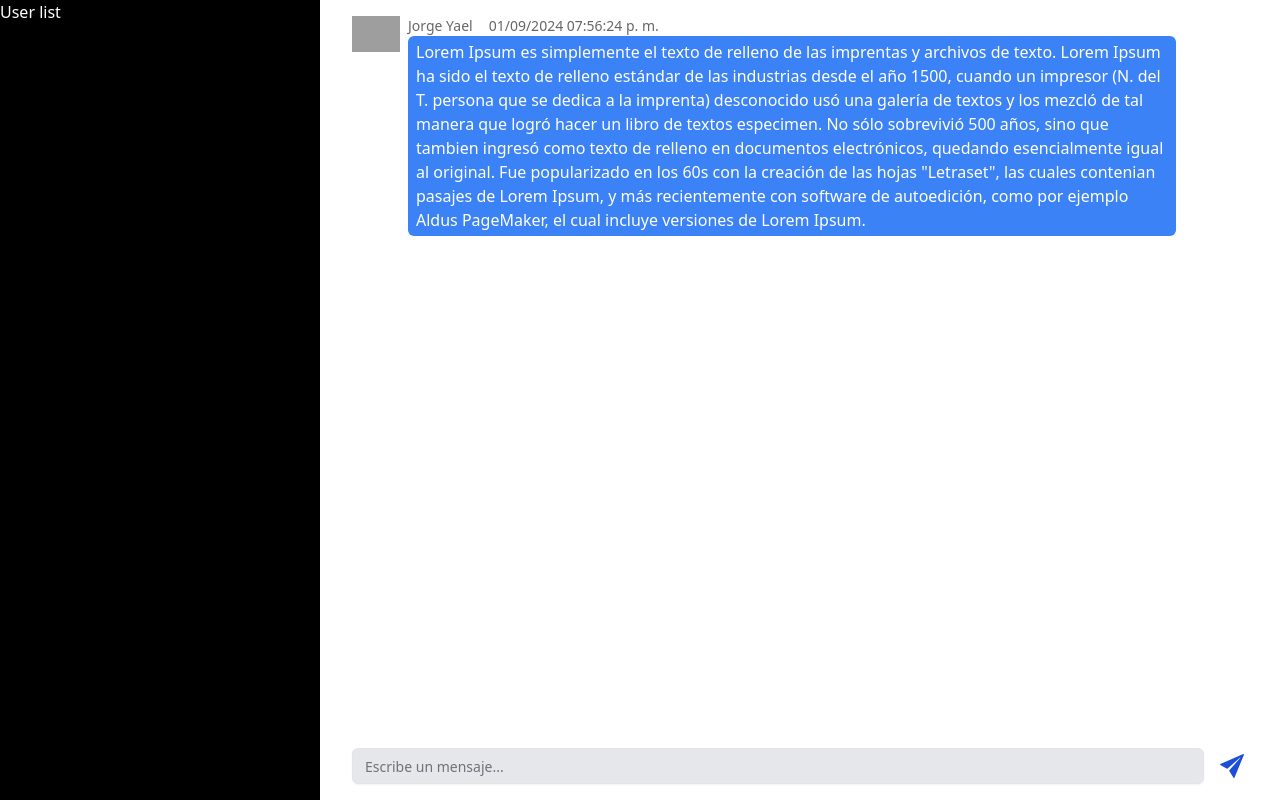
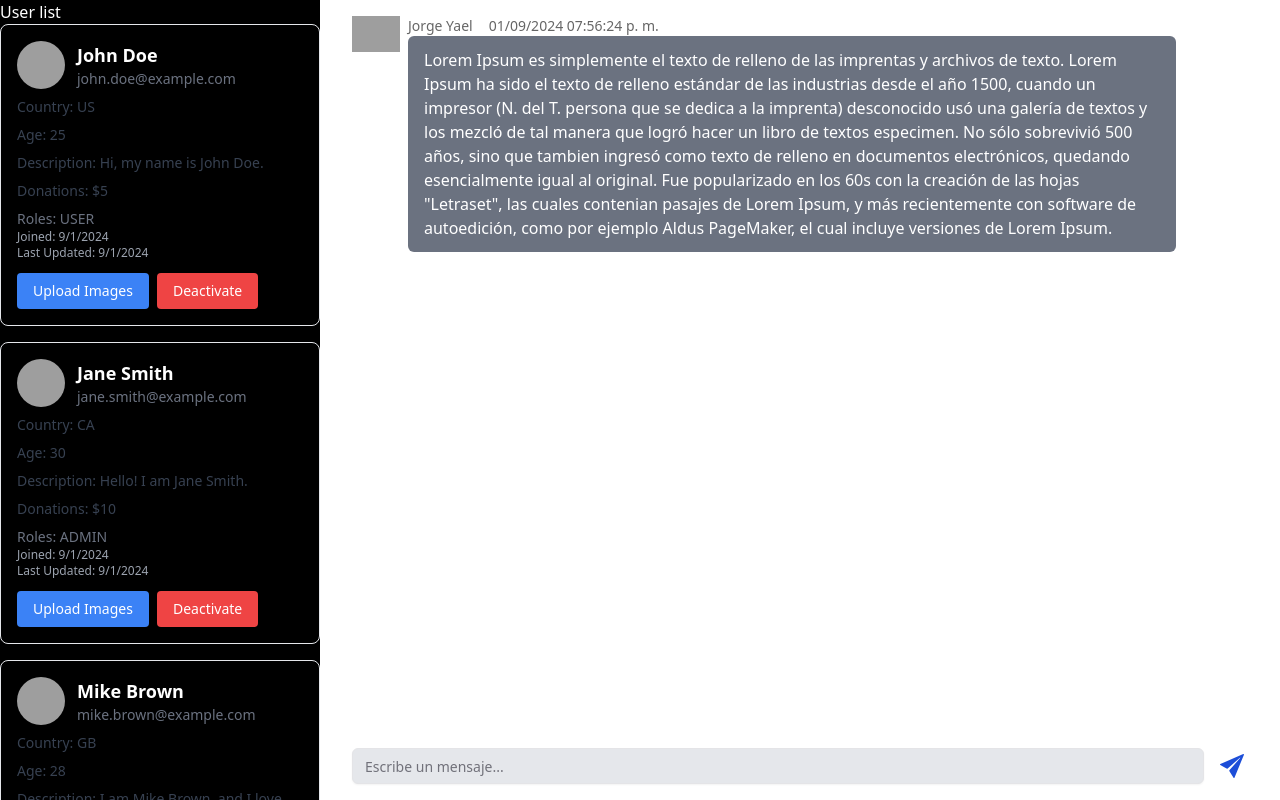
Before and after one commit to JorgeYael-CB/React-ChatClient, a React app: page /chat/1 in a window 1280 px wide. Built offline with nearby package versions, Linux system fonts and the light colour scheme; grey boxes are pictures that could not be loaded; the HTML template or start-up script is replaced by a standard one.

Commit message:
Agregando la lista de usuarios

```diff
--- a/package.json
+++ b/package.json
@@ -11,6 +11,7 @@
   },
   "dependencies": {
     "@radix-ui/react-icons": "^1.3.0",
+    "chat-client": "file:",
     "class-variance-authority": "^0.7.0",
     "clsx": "^2.1.1",
     "lucide-react": "^0.438.0",
--- a/src/interfaces/Api/User.interface.ts
+++ b/src/interfaces/Api/User.interface.ts
@@ -3,7 +3,7 @@ import { IDb, IEmoji } from "./";
 
 
 export type roles = 'ADMIN' | 'USER' | 'SUPER_USER' | 'DEVELOPER';
-export type country = "MX" | "US" | "UK";
+export type country = "MX" | "US" | "UK" | "CA" | "GB" | "FR";
 
 export interface UserPreferences extends IDb {
     User: IUser;
--- a/src/pages/Chat/Chat.tsx
+++ b/src/pages/Chat/Chat.tsx
@@ -1,12 +1,14 @@
 import { Input } from "@/components/ui/input";
-import { IMessage } from "@/interfaces/Api";
-import { useState } from "react";
+import { IMessage, IUser } from "@/interfaces/Api";
+import { useEffect, useState } from "react";
 import { IoIosSend } from "react-icons/io";
-import { ChatBubble } from "./components";
+import { ChatBubble, UserList } from "./components";
+import { useParams } from "react-router-dom";
 
 
 
 export const Chat = () => {
+  const { id } = useParams();
   const [messages, setMessages] = useState<IMessage[]>([
     {
       content: 'Lorem Ipsum es simplemente el texto de relleno de las imprentas y archivos de texto. Lorem Ipsum ha sido el texto de relleno estándar de las industrias desde el año 1500, cuando un impresor (N. del T. persona que se dedica a la imprenta) desconocido usó una galería de textos y los mezcló de tal manera que logró hacer un libro de textos especimen. No sólo sobrevivió 500 años, sino que tambien ingresó como texto de relleno en documentos electrónicos, quedando esencialmente igual al original. Fue popularizado en los 60s con la creación de las hojas "Letraset", las cuales contenian pasajes de Lorem Ipsum, y más recientemente con software de autoedición, como por ejemplo Aldus PageMaker, el cual incluye versiones de Lorem Ipsum.',
@@ -37,11 +39,114 @@ export const Chat = () => {
     }
   ]);
 
+  const [userList, setUserList] = useState<IUser[]>([]);
+
+
+  useEffect(() => {
+    //TODO: obtener la data del servidor mediante el ID
+    console.log(id);
+
+    setUserList([
+      {
+        profileImage: 'https://randomuser.me/api/portraits/men/1.jpg',
+        age: 25,
+        canUploadImages: true,
+        country: 'US',
+        createdAt: new Date(),
+        deports: ['Basketball'],
+        description: 'Hi, my name is John Doe.',
+        donations: 5,
+        email: 'john.doe@example.com',
+        id: Math.random(),
+        images: [],
+        IsActive: true,
+        name: 'John Doe',
+        roles: ['USER'],
+        updatedAt: new Date(),
+      },
+      {
+        profileImage: 'https://randomuser.me/api/portraits/women/2.jpg',
+        age: 30,
+        canUploadImages: true,
+        country: 'CA',
+        createdAt: new Date(),
+        deports: ['Tennis'],
+        description: 'Hello! I am Jane Smith.',
+        donations: 10,
+        email: 'jane.smith@example.com',
+        id: Math.random(),
+        images: [],
+        IsActive: true,
+        name: 'Jane Smith',
+        roles: ['ADMIN'],
+        updatedAt: new Date(),
+      },
+      {
+        profileImage: 'https://randomuser.me/api/portraits/men/3.jpg',
+        age: 28,
+        canUploadImages: false,
+        country: 'GB',
+        createdAt: new Date(),
+        deports: ['Rugby'],
+        description: 'I am Mike Brown, and I love sports.',
+        donations: 0,
+        email: 'mike.brown@example.com',
+        id: Math.random(),
+        images: [],
+        IsActive: false,
+        name: 'Mike Brown',
+        roles: ['USER'],
+        updatedAt: new Date(),
+      },
+      {
+        profileImage: 'https://randomuser.me/api/portraits/women/4.jpg',
+        age: 22,
+        canUploadImages: true,
+        country: 'CA',
+        createdAt: new Date(),
+        deports: ['Swimming'],
+        description: 'G’day! I am Emma Williams.',
+        donations: 15,
+        email: 'emma.williams@example.com',
+        id: Math.random(),
+        images: [],
+        IsActive: true,
+        name: 'Emma Williams',
+        roles: ['USER'],
+        updatedAt: new Date(),
+      },
+      {
+        profileImage: 'https://randomuser.me/api/portraits/men/5.jpg',
+        age: 35,
+        canUploadImages: true,
+        country: 'FR',
+        createdAt: new Date(),
+        deports: ['Cycling'],
+        description: 'Bonjour! I am Pierre Dubois.',
+        donations: 20,
+        email: 'pierre.dubois@example.com',
+        id: Math.random(),
+        images: [],
+        IsActive: true,
+        name: 'Pierre Dubois',
+        roles: ['ADMIN'],
+        updatedAt: new Date(),
+      }
+    ]);
+  }, [id]);
 
   return (
     <main className='h-screen grid grid-cols-4'>
       <section className="col-span-1 h-screen bg-black overflow-x-auto overflow-y-scroll">
         <h2 className="text-white">User list</h2>
+
+        <div>
+          {
+            userList.map( u => (
+              <UserList key={u.id} user={u}/>
+            ))
+          }
+        </div>
       </section>
 
 
--- a/src/pages/Chat/components/ChatBubble.tsx
+++ b/src/pages/Chat/components/ChatBubble.tsx
@@ -16,17 +16,19 @@ export const ChatBubble = ({ msg }: { msg: IMessage }) => {
 
   return (
     <main className='flex gap-2'>
-      <div className='rounded-full h-12 w-12'>
-        <img src={msg.user.profileImage} alt={`Image user ${msg.user.name}`} />
-      </div>
+      <form className='rounded-full h-12 w-12'>
+        <button>
+          <img src={msg.user.profileImage} alt={`Image user ${msg.user.name}`} />
+        </button>
+      </form>
 
       <div>
-        <div className='flex gap-4 items-center'>
+        <form className='flex gap-4 items-center'>
           <button className='font-medium text-sm opacity-60 hover:underline'>{msg.user.name}</button>
           <p className='text-sm opacity-60'>{formattedDate}</p>
-        </div>
+        </form>
         <p
-          className='bg-blue-500 text-white rounded-md px-2 py-1 max-w-3xl w-full'
+          className='bg-gray-500 text-white rounded-md px-4 py-3 max-w-3xl w-full'
         >{msg.content}</p>
       </div>
     </main>
--- /dev/null
+++ b/src/pages/Chat/components/ShowProfile.tsx
@@ -0,0 +1,8 @@
+
+
+
+export const ShowProfile = () => {
+  return (
+    <div>ShowProfile</div>
+  )
+}
--- /dev/null
+++ b/src/pages/Chat/components/UserList.tsx
@@ -0,0 +1,73 @@
+import { IUser } from "@/interfaces/Api"
+import { FormEvent } from "react"
+
+
+export const UserList = ( {user: {
+  IsActive,
+  canUploadImages,
+  country,
+  createdAt,
+  description,
+  id,
+  images,
+  name,
+  profileImage,
+  roles,
+  updatedAt,
+  age,
+  deports,
+  donations,
+  email,
+  emojis,
+  points
+}}: {user: IUser} ) => {
+
+
+
+  function onSubmit( e:FormEvent<HTMLFormElement> ){
+    e.preventDefault();
+
+    console.log(`Diste click al usuario: ${id}`);
+    //TODO: traer la data de la base de datos del usuario y mostrar el componente "ShowProfile";
+  }
+
+
+  return (
+    <>
+      <div key={id} className={`user-card ${IsActive ? 'active' : 'inactive'} p-4 mb-4 rounded-lg border shadow-md`}>
+        <form onSubmit={ onSubmit } className="flex items-center mb-2">
+          <button type="submit">
+            <img
+              src={profileImage}
+              alt={`Profile of ${name}`}
+              className="rounded-full h-12 w-12 mr-3"
+            />
+          </button>
+          <div>
+            <button type="submit" className="text-lg font-semibold text-white hover:underline">{name}</button>
+            <p className="text-sm text-gray-500">{email}</p>
+          </div>
+        </form>
+        <p className="text-sm text-gray-700 mb-2">Country: {country}</p>
+        <p className="text-sm text-gray-700 mb-2">Age: {age}</p>
+        <p className="text-sm text-gray-700 mb-2">Description: {description}</p>
+        <p className="text-sm text-gray-700 mb-2">Donations: ${donations}</p>
+        <p className="text-sm text-gray-500">Roles: {roles.join(', ')}</p>
+        <p className="text-xs text-gray-400">Joined: {new Date(createdAt).toLocaleDateString()}</p>
+        <p className="text-xs text-gray-400">Last Updated: {new Date(updatedAt).toLocaleDateString()}</p>
+        <div className="flex gap-2 mt-3">
+          {canUploadImages ? (
+            <button className="text-sm px-4 py-2 bg-blue-500 text-white rounded">Upload Images</button>
+          ) : (
+            <button className="text-sm px-4 py-2 bg-gray-300 text-gray-700 rounded" disabled>
+              Cannot Upload Images
+            </button>
+          )}
+          <button className="text-sm px-4 py-2 bg-red-500 text-white rounded">
+            {IsActive ? 'Deactivate' : 'Activate'}
+          </button>
+        </div>
+      </div>
+    </>
+  )
+}
--- a/src/pages/Chat/components/index.ts
+++ b/src/pages/Chat/components/index.ts
@@ -1 +1,3 @@
 export * from './ChatBubble';
+export * from './ShowProfile';
+export * from './UserList';
```
Also changed, not shown: 1 other file (tests, documents, lock files or other folders).
